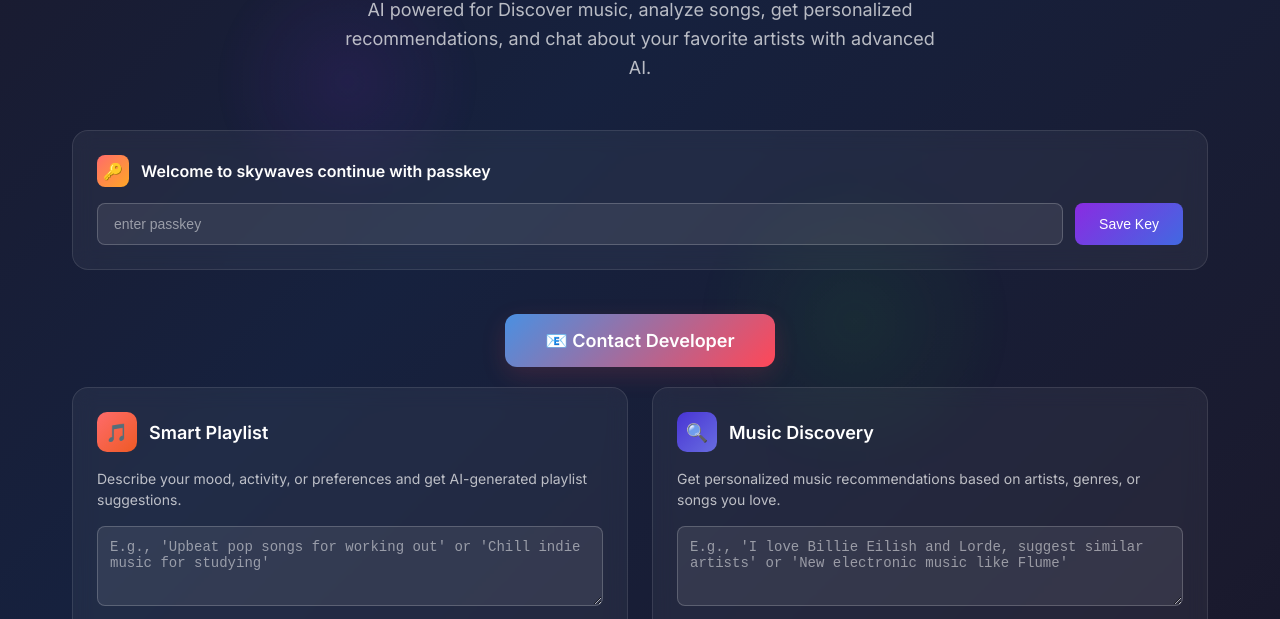
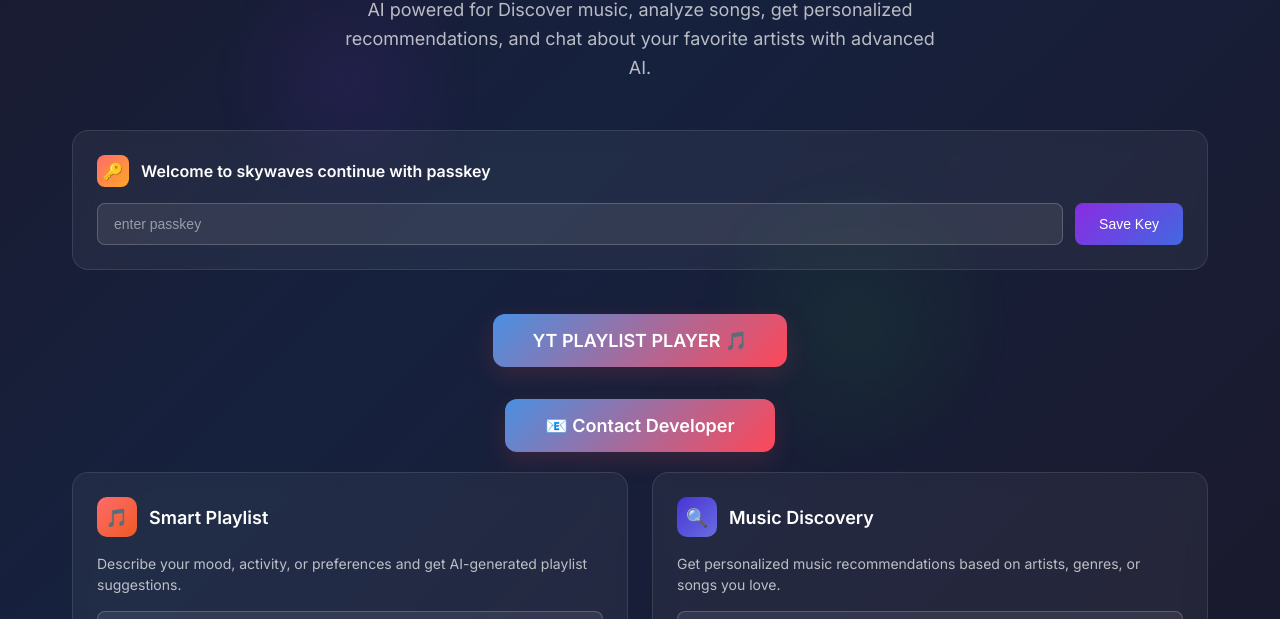
Before and after one commit to akashksankar/SkyWaves, a plain HTML site: page index.html in a window 1280 px wide. Shown: the part 181-800 px from the top of the page. Drawn offline with Linux system fonts and the light colour scheme.

Commit message:
Update index.html
Yt button

```diff
--- a/index.html
+++ b/index.html
@@ -605,7 +605,24 @@
       </div>
       <div class="api-status" id="apiStatus"></div>
     </div>
-
+ <!-- Add this inside your .main-container, preferably above the .content-grid for visibility -->
+    <div style="text-align:center; margin-bottom:20px;">
+      <a href="home.html" class="nav-link" style="
+        display: inline-block;
+        background: linear-gradient(135deg, #4a90e2, #ff4757);
+        color: #fff;
+        font-size: 18px;
+        font-weight: 600;
+        padding: 16px 40px;
+        border-radius: 12px;
+        text-decoration: none;
+        box-shadow: 0 8px 24px rgba(255,71,87,0.15);
+        transition: background 0.2s, transform 0.2s;
+        margin-top: 12px;
+      ">
+        YT PLAYLIST PLAYER 🎵
+      </a>
+    </div>
     <!-- Add this inside your .main-container, preferably above the .content-grid for visibility -->
     <div style="text-align:center; margin-bottom:20px;">
       <a href="dev.html" class="nav-link" style="
```
